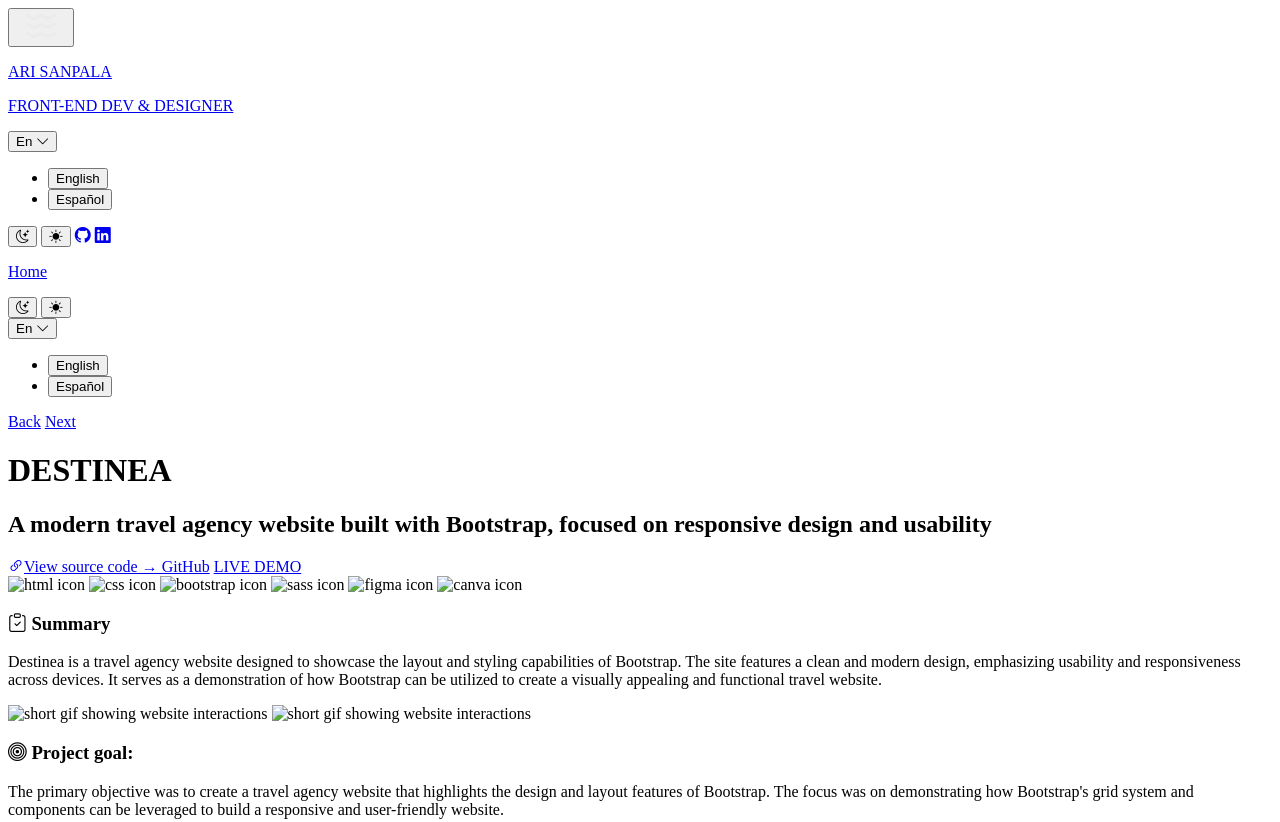
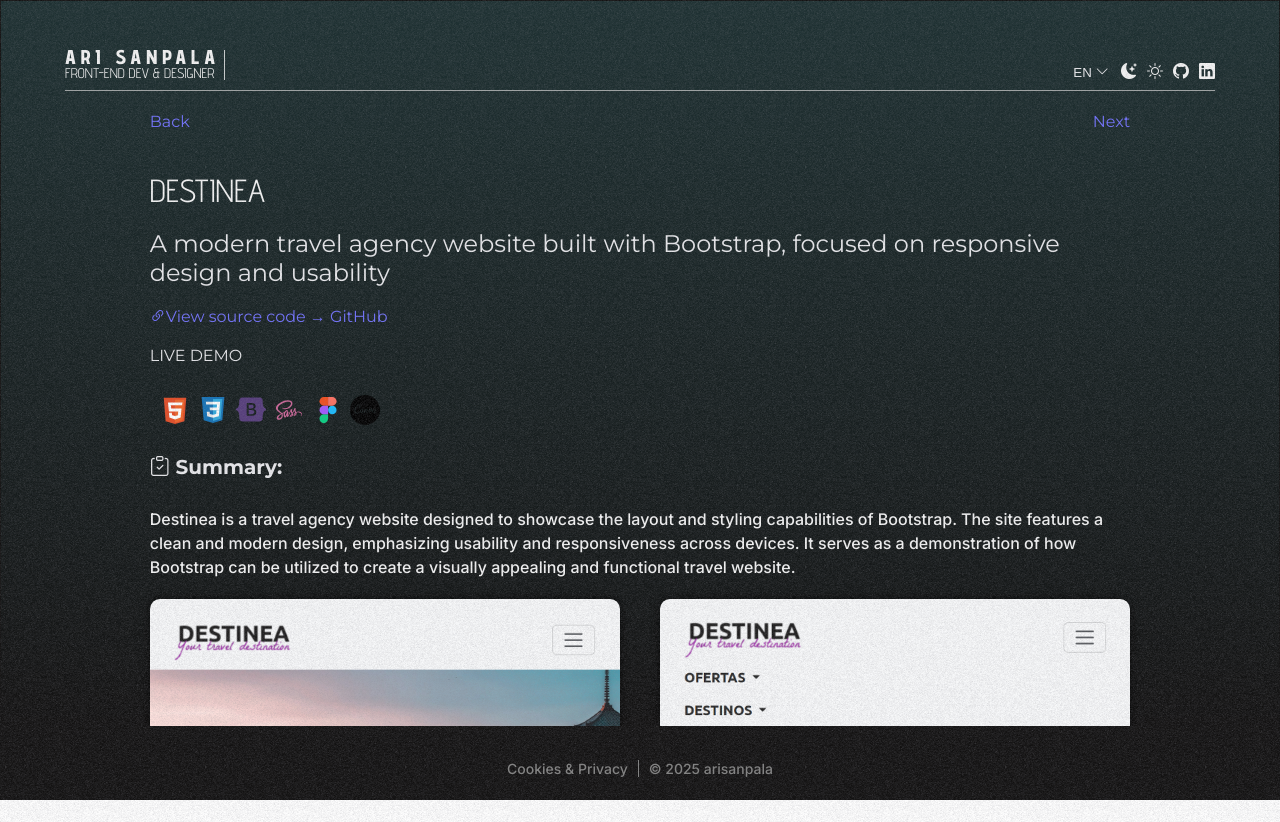
Before and after one commit to Ari-Dsgns/Portfolio-developer, a website: page pages/works/destinea.html in a window 1280 px wide. Shown: the top 822 px of the page. After the commit the page ends 800 px from the top, so only its background shows below. Drawn offline with nearby package versions, Linux system fonts and the light colour scheme; files that its build step writes are made by us from their sources; the site is published under a folder, as on GitHub Pages, so addresses that start at the root find nothing; files whose address does not match are found by name.

Commit message:
fixed all

```diff
--- a/pages/works/destinea.html
+++ b/pages/works/destinea.html
@@ -23,10 +23,10 @@
     <meta name="twitter:image" content="https://www.arisanpala.com/assets/img/destinea (2).gif">
     <meta name="twitter:creator" content="@your_twitter_handle">
 
-    <link rel="shortcut icon" href="../assets/icons/favicon.svg">
-    <link rel="stylesheet" href="/src/css/style.css">
+    <link rel="shortcut icon" href="../../assets/icons/favicon.svg">
+    <link rel="stylesheet" href="../../src/css/style.css"/>
 
-    <script src="/index.js" defer ></script>
+    <script src="../../index.js" defer></script>
     <link rel="stylesheet" href="https://cdn.jsdelivr.net/npm/bootstrap-icons@1.11.3/font/bootstrap-icons.min.css">
     <script defer src='https://static.cloudflareinsights.com/beacon.min.js' data-cf-beacon='{"token": "b247a8ee2de848b78f1ddc5de6e6de2b"}'></script>
 
@@ -43,7 +43,7 @@
               <path d="M57 45C50.25 45 50.25 51 43.5 51C36.75 51 36.75 45 30 45C23.25 45 23.25 51 16.5 51C9.75 51 9.75 45 3 45" stroke="#EBEBEB" stroke-width="6" stroke-linecap="round" stroke-linejoin="round"/>
             </svg>
           </button>
-          <a href="/index.html" class="logo-link" aria-label="Go to Home Page">
+          <a href="../../index.html" class="logo-link" aria-label="Go to Home Page">
             <div class="logo">
               <P>ARI SANPALA</P>
               <P><span>FRONT-END DEV & DESIGNER</span></P>
@@ -65,7 +65,7 @@
 
           <div class="mobile-menu hidden" aria-hidden="true">
             <div class="menu-content">
-              <a href="/index.html"><p>Home</p></a>
+              <a href="../../index.html"><p>Home</p></a>
               <button id="dark-btn-mobile" aria-label="Toggle dark mode"><i class="bi bi-moon-stars"></i></button>
               <button id="day-btn-mobile" aria-label="Toggle day mode"><i class="bi bi-brightness-high-fill"></i></button>
               <div class="lang-selector">
@@ -89,12 +89,12 @@
                 <a href="https://github.com/Ari-Dsgns/destinea-def" target="_blank"><i class="bi bi-link-45deg"></i>View source code → GitHub</a>
                 <a href="https://destinea.vercel.app/" target="_blank" class="try-me-button">LIVE DEMO</a>
                 <div id="icon-box">
-                    <img src="/assets/icons/html-icon.svg" alt="html icon">
-                    <img src="/assets/icons/css-icon.svg" alt="css icon">
-                    <img src="/assets/icons/bootstrap-icon.svg" alt="bootstrap icon">
-                    <img src="/assets/icons/sass.svg" alt="sass icon">
-                    <img src="/assets/icons/figma-icon.svg" alt="figma icon">
-                    <img src="/assets/icons/canva-icon.svg" alt="canva icon">
+                    <img src="../../assets/icons/html-icon.svg" alt="html icon">
+                    <img src="../../assets/icons/css-icon.svg" alt="css icon">
+                    <img src="../../assets/icons/bootstrap-icon.svg" alt="bootstrap icon">
+                    <img src="../../assets/icons/sass.svg" alt="sass icon">
+                    <img src="../../assets/icons/figma-icon.svg" alt="figma icon">
+                    <img src="../../assets/icons/canva-icon.svg" alt="canva icon">
                 </div>
                 <h3>
                     <strong>
@@ -108,8 +108,8 @@
                     travel website.
                 </P>
                 <div class="img-box">
-                    <img src="/assets/img/dest.png"  id="img1-eris" alt="short gif showing website interactions">
-                    <img src="/assets/img/dest3.png"  id="img1-eris" alt="short gif showing website interactions">
+                    <img src="../../assets/img/dest.png"  id="img1-eris" alt="short gif showing website interactions">
+                    <img src="../../assets/img/dest3.png"  id="img1-eris" alt="short gif showing website interactions">
                 </div>
                 <h3>
                     <strong>
@@ -164,7 +164,7 @@
         </div>
         <footer class="footer">
             <div>
-                <a  data-i18n="cookiesLink" href="../legal/privacy.html" aria-label="Política de Cookies y Privacidad">
+                <a  data-i18n="cookiesLink" href="../../pages/legal/privacy.html" aria-label="Política de Cookies y Privacidad">
                     Cookies & Privacidad
                 </a>
                 <p style="padding-left: 10px;">
```
Also changed, not shown: pages/works/erischatbot.html (+2 -2 lines), pages/works/justgoodstuff.html (+14 -14 lines), pages/works/readmeapp.html (+9 -9 lines), pages/works/saffvision.html (+10 -10 lines), pages/works/tuvinilo.html (+14 -14 lines).
